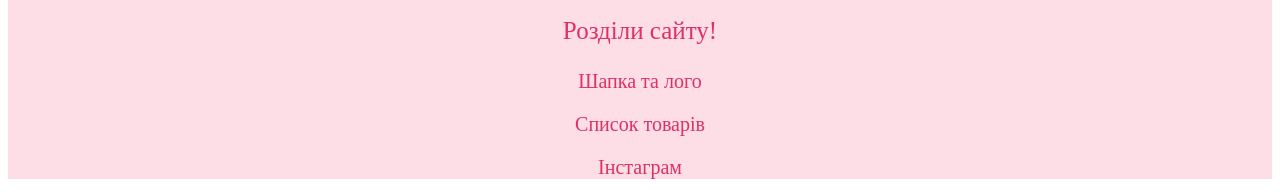
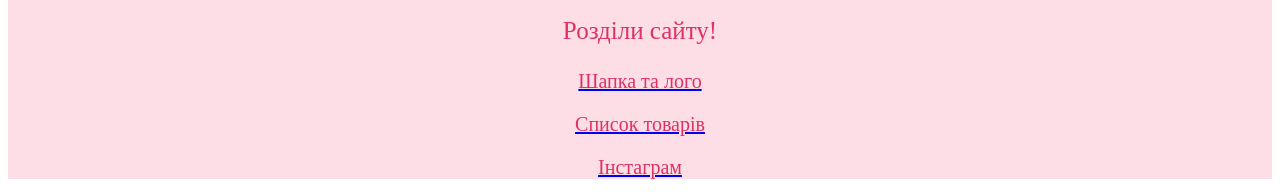
Before and after one commit to bbqwyx/kpopshopua, a plain HTML site: page index.html in a window 1280 px wide. Shown: the part 3158-3354 px from the top of the page. Drawn offline with Linux system fonts and the light colour scheme.

Commit message:
Update index.html

```diff
--- a/index.html
+++ b/index.html
@@ -184,8 +184,8 @@
                         <p style="text-align:center">телефон: 50-202-007-1212</p>
                         <p style="text-align:center">Купити у магазині можна: М. Київ, вул. Модерн</p>
                             <p style="text-align:center; font-size:25px"> Розділи сайту!</p>
-                           <p style="text-align:center; font-size:20px"> Шапка та лого</p>
-                           <p style="text-align:center; font-size:20px"> Список товарів</p>
-                            <p style="text-align:center; font-size:20px"> Інстаграм</p>
+                           <p style="text-align:center; font-size:20px"><a href="https://bbqwyx.github.io/kpopshopua/#:~:text=K%2DPop%20%D1%88%D0%BE%D0%BF%20UA%20%E2%99%A1,-%D0%A0%D0%BE%D0%B7%D0%BF%D1%80%D0%BE%D0%B4%D0%B0%D0%B6!%20%D0%97%D0%BD%D0%B8%D0%B6%D0%BA%D0%B8"><font color="#DE3163">Шапка та лого</font></a></p>
+                           <p style="text-align:center; font-size:20px"> <a href="https://bbqwyx.github.io/kpopshopua/#:~:text=%D0%9D%D0%B0%D0%B9%D0%BF%D0%BE%D0%BF%D1%83%D0%BB%D1%8F%D1%80%D0%BD%D1%96%D1%88%D1%96%20%D1%82%D0%BE%D0%B2%D0%B0%D1%80%D0%B8%20%D1%83%20%D0%BD%D0%B0%D1%88%D0%BE%D0%BC%D1%83%20%D0%BC%D0%B0%D0%B3%D0%B0%D0%B7%D0%B8%D0%BD%D1%96!%20%E2%99%A1%E2%99%A1%E2%99%A1%20%D0%91%D1%96%D0%BB%D1%8C%D1%88%D0%B5%20%D1%82%D0%BE%D0%B2%D0%B0%D1%80%D1%96%D0%B2%20%D0%B2%20Instagram%2C%20%D0%B0%D0%B1%D0%BE%20%D0%B7%D0%B0%20%E2%9E%A1%EF%B8%8F%20%D1%86%D0%B8%D0%BC%20%E2%AC%85%EF%B8%8F%20%D0%BF%D0%BE%D1%81%D0%B8%D0%BB%D0%B0%D0%BD%D0%BD%D1%8F%D0%BC."><font color="#DE3163">Список товарів</font></a></p>
+                            <p style="text-align:center; font-size:20px"><a href="https://bbqwyx.github.io/kpopshopua/#:~:text=%D1%96%D0%BD%D1%81%D1%82%D0%B0%D0%B3%D1%80%D0%B0%D0%BC%20(%40aespaheals%20/%20kpopshopuaheals)"><font color="#DE3163">Інстаграм</font></a></p>
                     </footer>
         </html>
```
